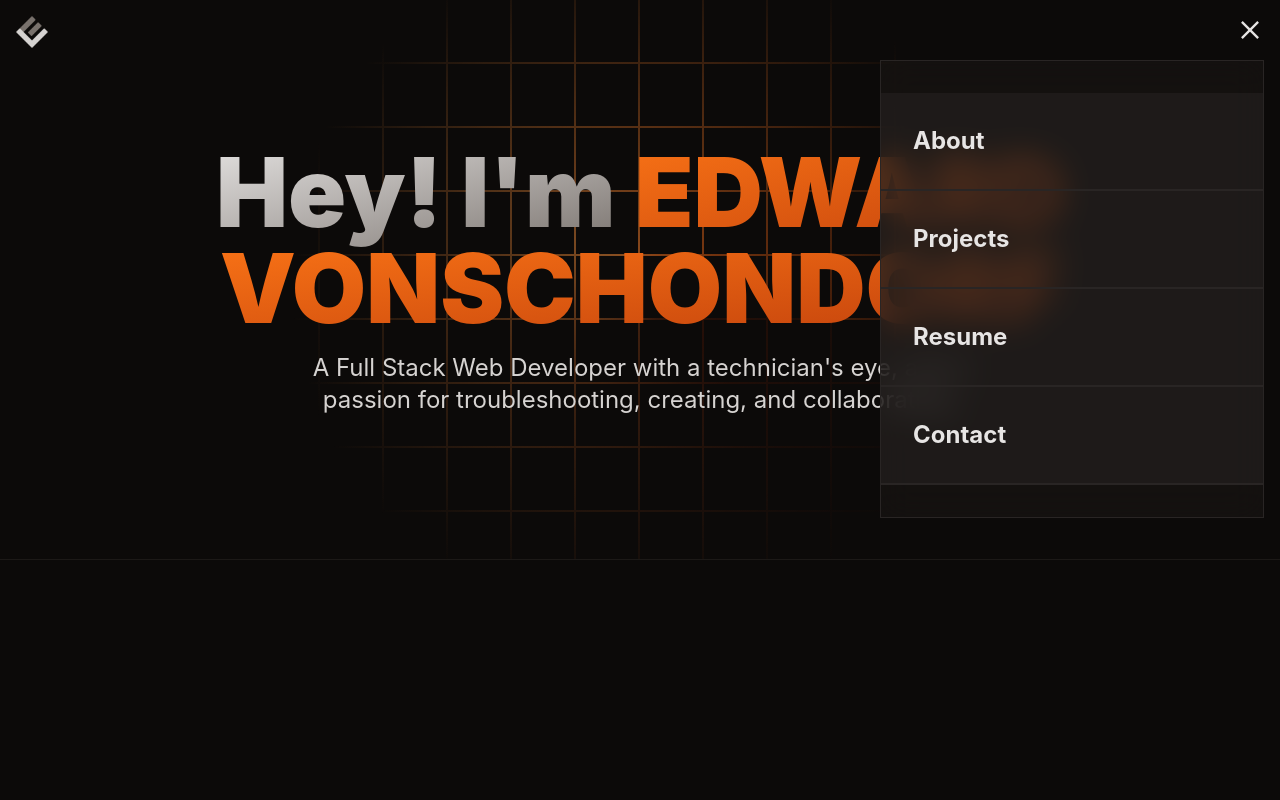
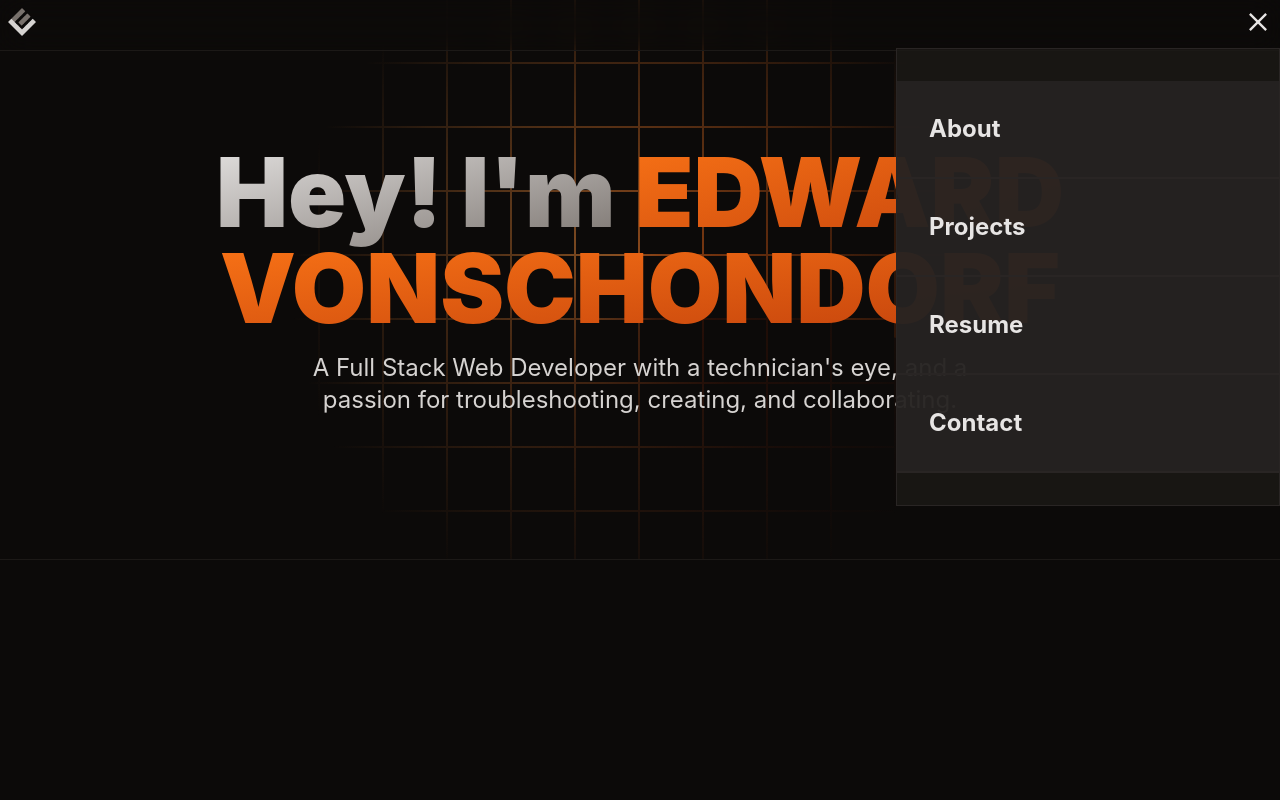
Before and after one commit to Torvec/myPortfolio, a React (Vite) app: page / in a window 1280 px wide. Both pictures are taken after a click on the button 1250 px from the left and 32 px from the top of the page. Shown: the top 800 px of the page. Built offline with nearby package versions, Linux system fonts and the light colour scheme; a web font is replaced by a local one.

Commit message:
Modify styles for header area

```diff
--- a/src/components/template/header/Header.tsx
+++ b/src/components/template/header/Header.tsx
@@ -4,7 +4,7 @@ import Logo from "./Logo";
 export default function Header() {
   return (
     <header className="fixed inset-0 z-50 h-max w-screen">
-      <nav className="container mx-auto flex justify-between px-4 py-4">
+      <nav className="container mx-auto flex justify-between border-b border-stone-900 backdrop-blur-lg py-2">
         <Logo />
         <Navigation />
       </nav>
--- a/src/components/template/header/Logo.tsx
+++ b/src/components/template/header/Logo.tsx
@@ -4,12 +4,12 @@ export default function Logo() {
       onClick={() => {
         window.scrollTo({ top: 0, behavior: "smooth" });
       }}
-      className="relative z-50 size-8"
+      className="relative z-50 size-7"
     >
       <img
         src="nav/logo.png"
         alt="EV Logo"
-        className="m-auto size-full transition-all duration-300 ease-in-out active:scale-75"
+        className="size-full ml-2 transition-all duration-300 ease-in-out active:scale-75"
       />
     </button>
   );
--- a/src/components/template/header/Navigation.tsx
+++ b/src/components/template/header/Navigation.tsx
@@ -28,7 +28,7 @@ export default function Navigation() {
       <li>
         <button
           onClick={() => handleClickToSection(section)}
-          className="w-full bg-stone-800/50 border-b-2 border-stone-800 hover:border-stone-500 py-8 pl-8 text-left text-2xl font-bold text-stone-200 hover:bg-stone-700 transition-all duration-300 ease-in-out hover:text-orange-500 active:scale-90"
+          className="w-full border-b-2 border-stone-800 bg-stone-800/80 py-8 pl-8 text-left text-2xl font-bold text-stone-200 transition-all duration-300 ease-in-out hover:border-stone-500 hover:bg-stone-700 hover:text-orange-500 active:scale-90"
         >
           {children}
         </button>
@@ -38,7 +38,10 @@ export default function Navigation() {
 
   const VerticalMenuOpenBtn = () => {
     return (
-      <button onClick={toggleMenu} className={`${isMenuOpen ? "hidden" : ""}`}>
+      <button
+        onClick={toggleMenu}
+        className={`${isMenuOpen ? "hidden" : ""} mr-2`}
+      >
         <img src="nav/menuOpen.svg" alt="Open Menu" />
       </button>
     );
@@ -46,7 +49,7 @@ export default function Navigation() {
 
   const VerticalMenuCloseBtn = () => {
     return (
-      <button onClick={toggleMenu}>
+      <button onClick={toggleMenu} className="mr-2">
         <img src="nav/menuClose.svg" alt="Close Menu" />
       </button>
     );
@@ -61,7 +64,7 @@ export default function Navigation() {
             initial={{ scaleY: 0, opacity: 0 }}
             animate={{ scaleY: "100%", originY: "top", opacity: 1 }}
             transition={{ duration: 0.2, ease: "easeInOut" }}
-            className="absolute right-0 flex w-screen md:w-96 flex-col border border-stone-800 bg-stone-900/50 py-8 backdrop-blur-lg"
+            className="absolute right-0 top-10 flex w-screen flex-col border border-stone-800 bg-stone-900/80 py-8 md:w-96"
           >
             {sectionNames.map((section, index) => (
               <MenuItem key={index} section={section}>
@@ -81,9 +84,7 @@ export default function Navigation() {
         className={`relative ${isMenuOpen ? "" : "hidden"}`}
         onClick={toggleMenu}
       >
-        <div className="mb-4 flex justify-end">
-          <VerticalMenuCloseBtn />
-        </div>
+        <VerticalMenuCloseBtn />
         <MenuItemList />
       </div>
     );
```
